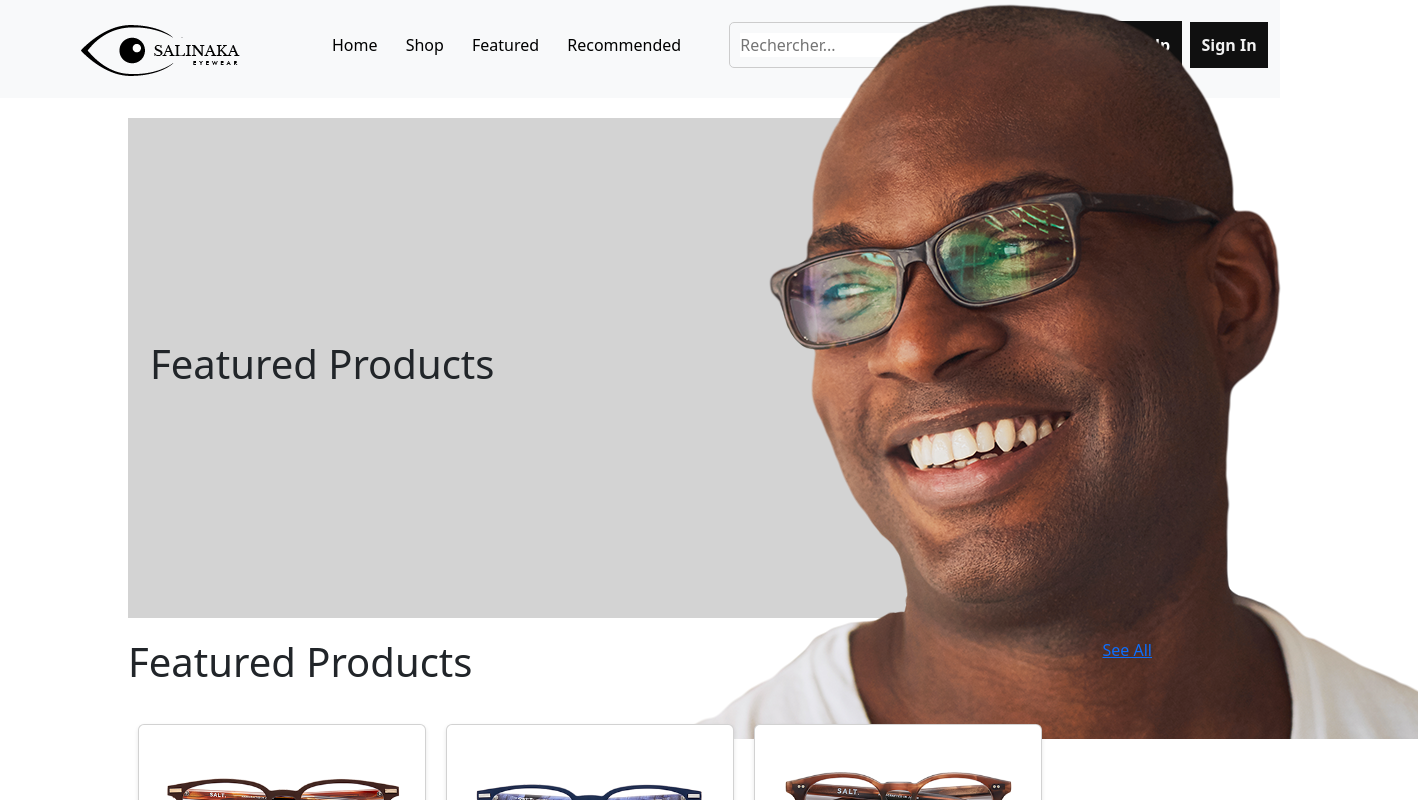
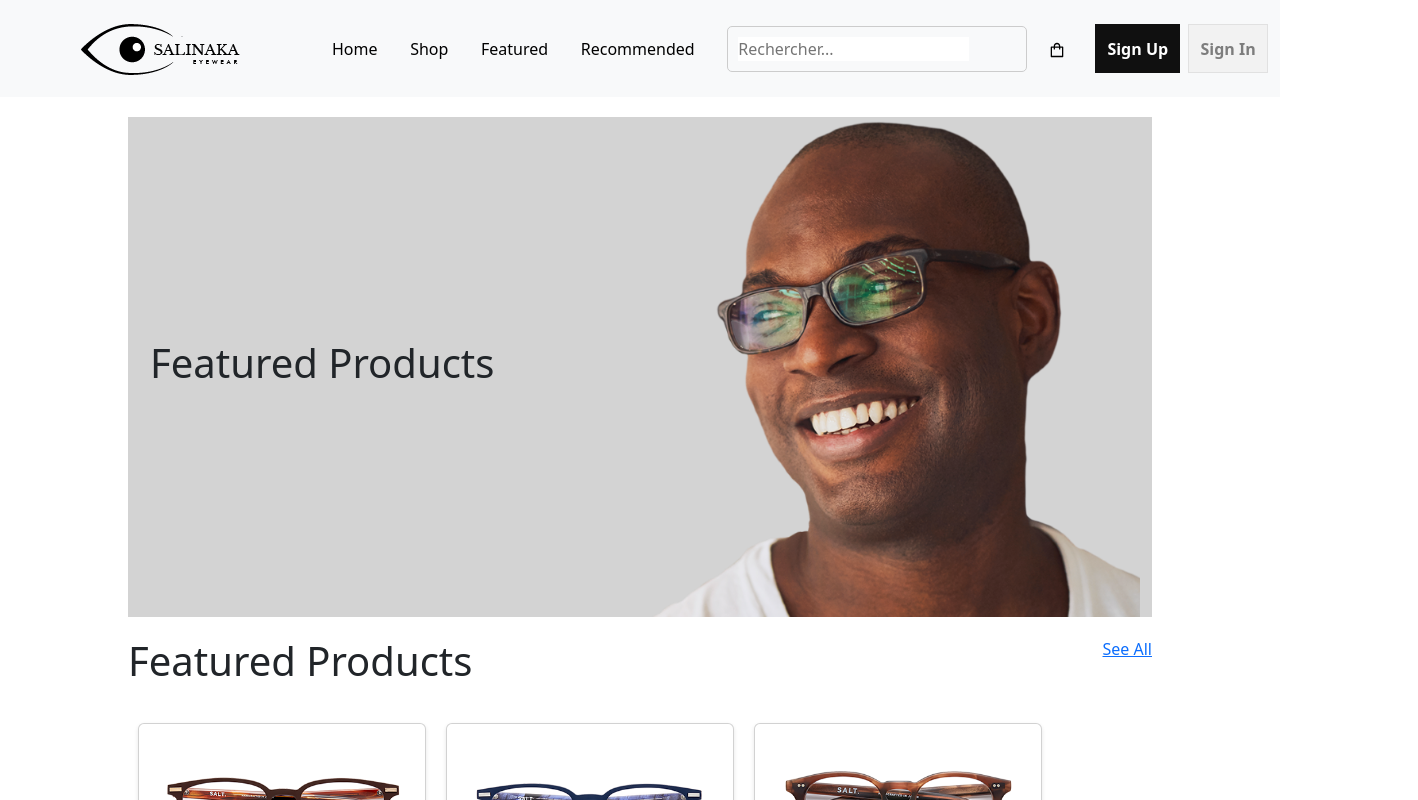
Before and after one commit to LAU-MG/Glasses, a Next.js app: page /featured in a window 1280 px wide. Shown: the top 800 px of the page, 1418 px wide, since content can reach past the window. Built offline with nearby package versions, Linux system fonts and the light colour scheme.

Commit message:
correction of some graphical errors

```diff
--- a/app/(home)/styles.scss
+++ b/app/(home)/styles.scss
@@ -102,14 +102,14 @@ $secondary-color: lightgray;
     align-items: center;
   }
 
-  .man-glasses {
-    max-width: 100%;
-    height: auto;
-    object-fit: cover;
-  }
 
 }
 
+.man-glasses {
+  max-width: 100%;
+  height: 500px;
+  object-fit: cover;
+}
 /* RECOMMENDED */
 .title-recommended h1 {
   font-weight: bold;
@@ -156,7 +156,6 @@ $secondary-color: lightgray;
   }
 
   .women-happy-glasses {
-    max-width: 100%;
     height: auto;
     object-fit: cover;
   }
--- a/app/_components/Header.tsx
+++ b/app/_components/Header.tsx
@@ -9,7 +9,7 @@ function Header() {
           <div className="col-md-3 text-center">
             <img className="logo img-fluid" src="/images/salinkaLogo.png" alt="logo" />
           </div>
-          <div className="col-md-9">
+          <div className="col-md-12 col-lg-9"> {/* Modifiez la classe ici */}
             <Navigation />
           </div>
         </div>
--- a/app/_components/scss/Navigation.scss
+++ b/app/_components/scss/Navigation.scss
@@ -1,42 +1,22 @@
 .menu {
   display: flex;
   flex-direction: column;
-  flex-wrap: wrap;
-  justify-content: center;
-  align-items: center;
   padding: 0;
+  margin-left: 0;
+}
 
 .nav-item {
-    margin-bottom: 0.5rem;
+  text-align: left;
 }
-
 
 .nav-item a {
   color: black;
   text-decoration: none;
-
-    &:hover {
-      color: lightgray;
 }
-
-    @media (min-width: 768px) {
-      flex-direction: row;
-      justify-content: space-between;
-      align-items: center;
-
-      .nav-item {
-        margin-bottom: 0;
-      }
-    }
-  }
-
 
 .search-product {
   display: flex;
   align-items: center;
-    margin-left: auto;
-
-
 }
 
 .btn-btn-up {
@@ -48,10 +28,10 @@
 }
 
 .btn-btn-in {
-    background: #101010;
+  background: #f2f2f2;
   padding: 0.7rem;
-    border: none;
-    color: #f2f2f2;
+  border: 1px solid #e1e1e1;
+  color: #7d7d7d;
   font-weight: bold;
 }
 
@@ -63,4 +43,3 @@
   color: #333;
   cursor: pointer;
 }
-}
--- a/app/_components/scss/SearchBar.scss
+++ b/app/_components/scss/SearchBar.scss
@@ -5,7 +5,6 @@
   border: 1px solid #ccc;
   border-radius: 5px;
   width: 300px;
-  margin-left: 20px;
 
   input[type="text"] {
     border: none;
```
Also changed, not shown: public/images/Featured.png, 1 other file (tests, documents, lock files or other folders). Lines whose indentation alone changed are shown as unchanged.
